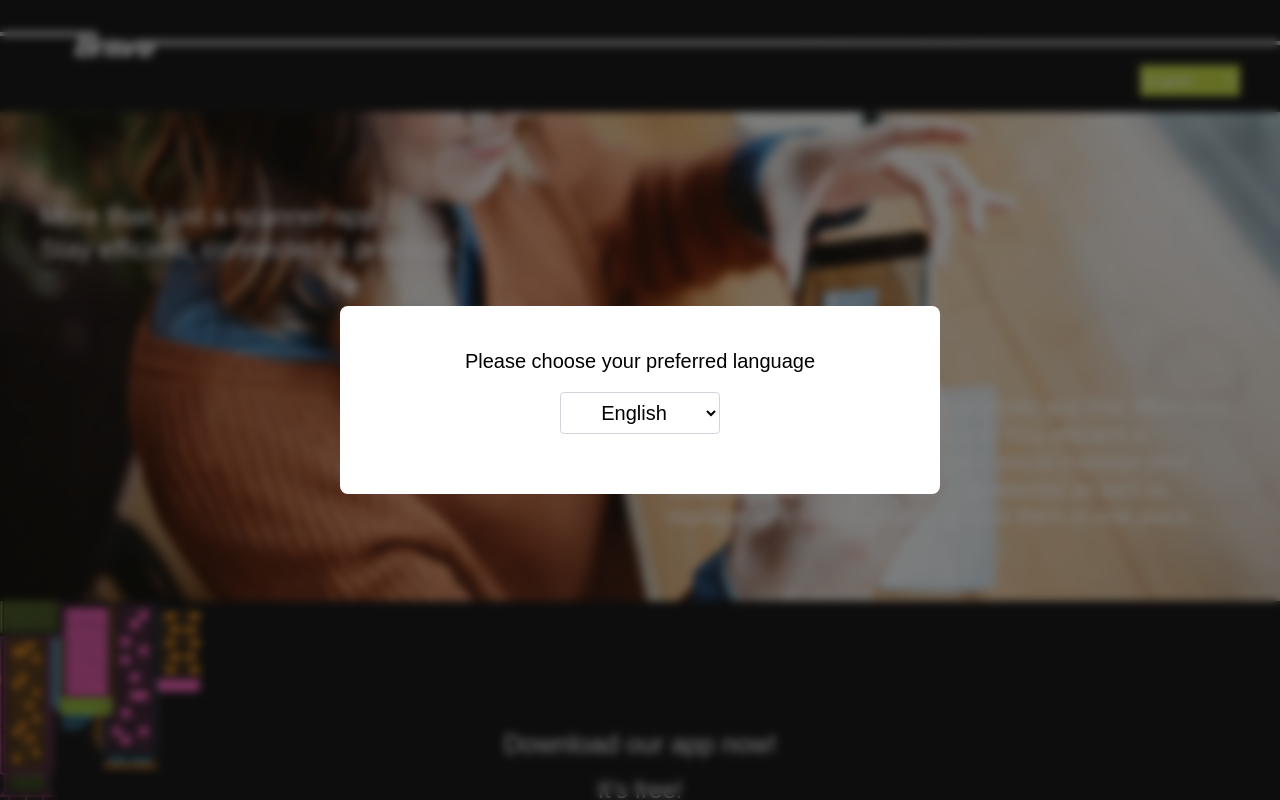
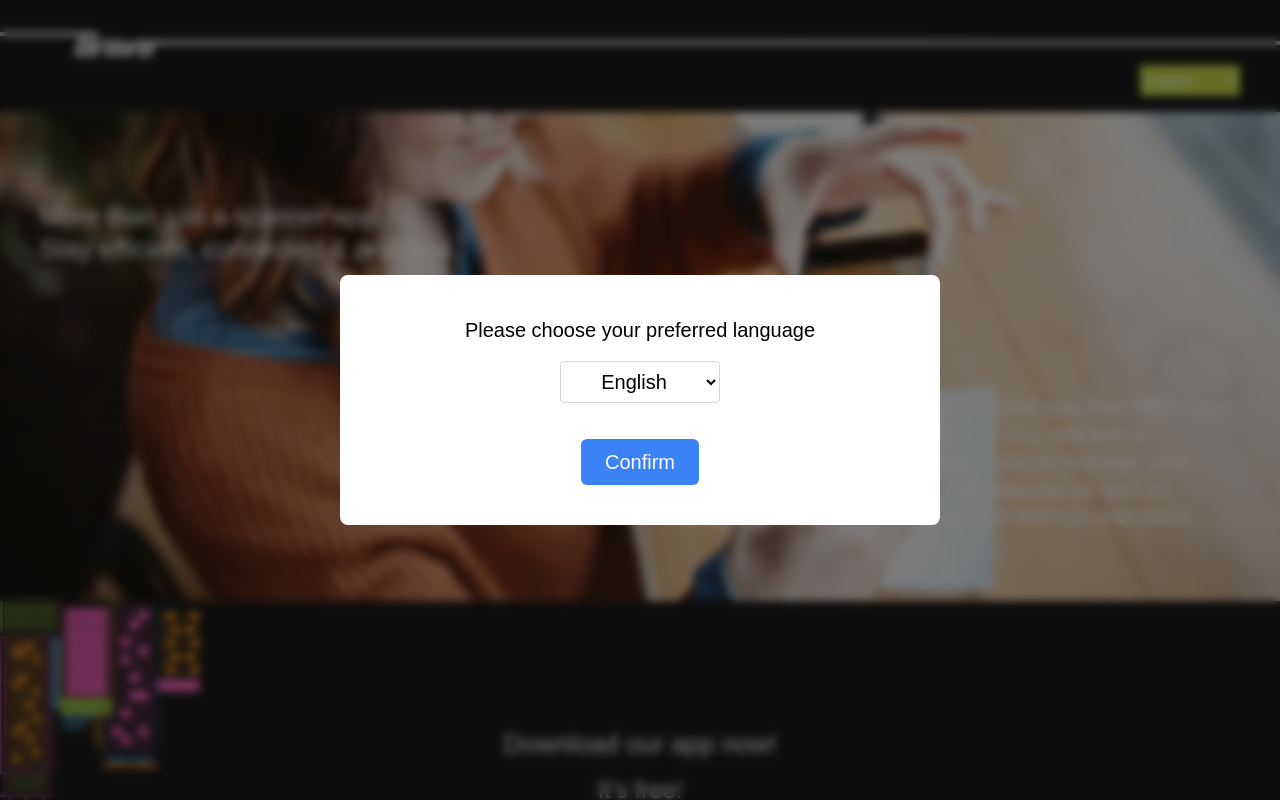
Before and after one commit to ZafCode14/Bravo, a Next.js app: page /en in a window 1280 px wide. Shown: the top 800 px of the page. Built offline with nearby package versions, Linux system fonts and the light colour scheme; a web font is replaced by a local one.

Commit message:
confirm language

```diff
--- a/components/language.tsx
+++ b/components/language.tsx
@@ -34,7 +34,10 @@ function Language() {
   const handleDropdownChange = (event: React.ChangeEvent<HTMLSelectElement>) => {
     const selectedLang = event.target.value;
     setSelectedLanguage(selectedLang);
-    handleLanguageChange(selectedLang);
+  };
+
+  const handleConfirm = () => {
+    handleLanguageChange(selectedLanguage);
   };
 
   if (!isFirstLoad) {
@@ -55,6 +58,13 @@ function Language() {
           <option value="ar">اللغة العربية</option>
           <option value="fr">Français</option>
         </select>
+
+        <button
+          onClick={handleConfirm}
+          className="bg-blue-500 hover:bg-blue-600 text-white px-6 py-2 rounded-md mt-4"
+        >
+          Confirm
+        </button>
       </div>
     </div>
   );
```
